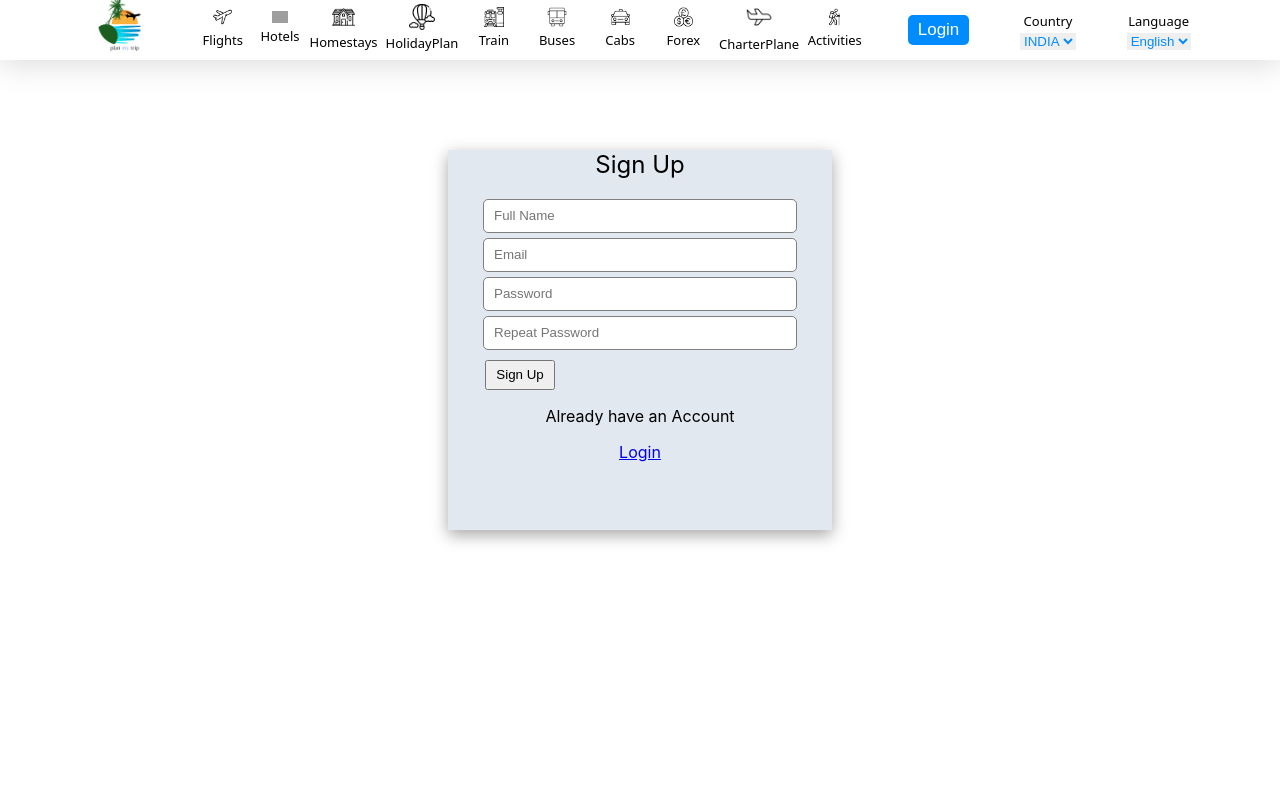
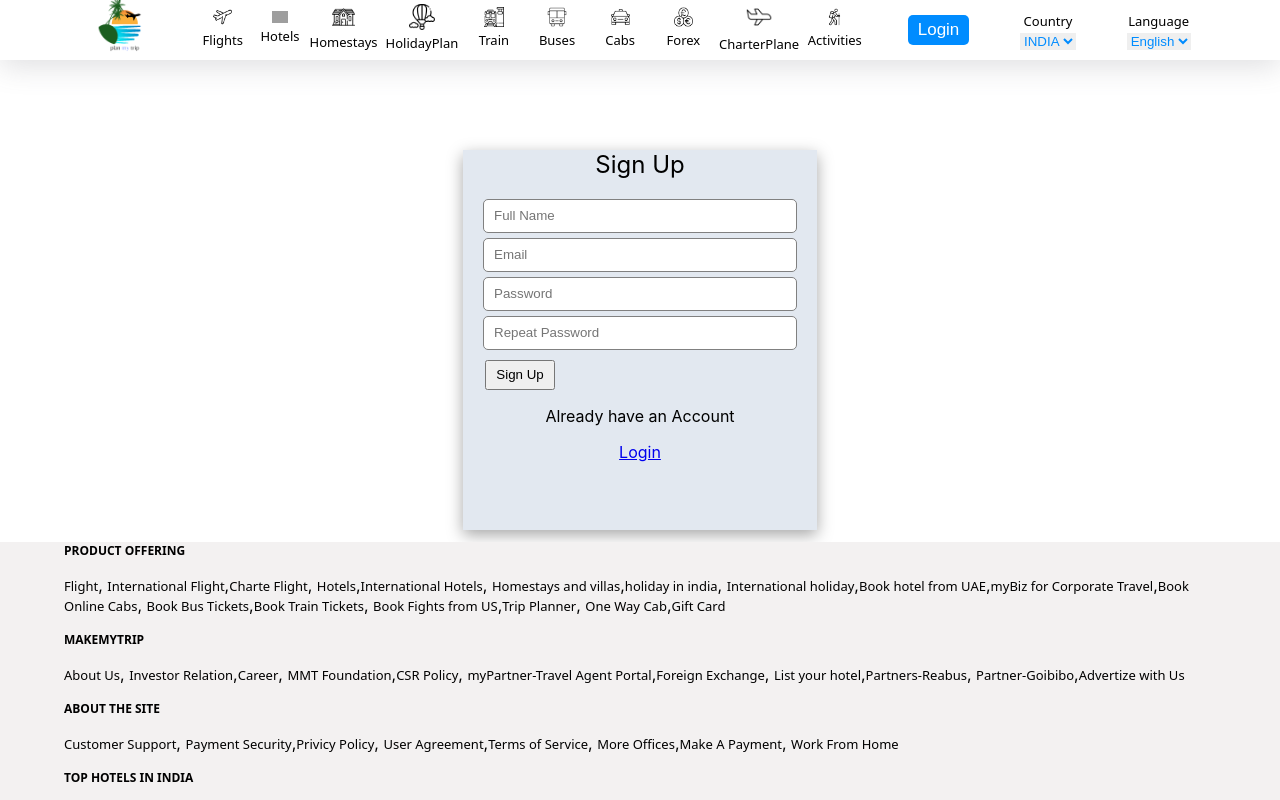
Before and after one commit to dikshantnagpal/Planmytrip, a React (Create React App) app in the folder planmytrip/: page /signup in a window 1280 px wide. Shown: the top 800 px of the page. Built offline with nearby package versions, Linux system fonts and the light colour scheme; no server answers; grey boxes are pictures that could not be loaded.

Commit message:
google auth and resp

```diff
--- a/planmytrip/src/App.js
+++ b/planmytrip/src/App.js
@@ -2,13 +2,14 @@
 import "./App.css";
 import Navbar from "./Components/Navbar";
 import MainRoutes from "./Components/MainRoutes";
+import Footer from "./Components/Footer"
 
 function App() {
   return (
     <div className="App">
       <Navbar />
       <MainRoutes/>
-
+      <Footer/>
     </div>
   );
 }
--- a/planmytrip/src/Components/Navbar.jsx
+++ b/planmytrip/src/Components/Navbar.jsx
@@ -56,11 +56,11 @@
             <Box id="nav_home" onClick={() => navigate("/")}>
               <Text>Home</Text>
             </Box>
-            <Box className="nav_box" onClick={() => navigate("/flight")}>
+            <Box className="nav_box" onClick={() => navigate("/")}>
               <Avatar src={flight} className="nav_avatar" />
               <Text className="nav_text">Flights</Text>
             </Box>
-            <Box className="nav_box" onClick={() => navigate("/hotel")}>
+            <Box className="nav_box" onClick={() => navigate("/")}>
               <Avatar src={hotel} className="nav_avatar" />
               <Text className="nav_text">Hotels</Text>
             </Box>
--- a/planmytrip/src/Components/Page/Login.jsx
+++ b/planmytrip/src/Components/Page/Login.jsx
@@ -42,7 +42,7 @@
 
     return (
         <div >
-            <div style={{rounded:"10px", justifyContent: "center", width: "30%", margin: "auto", alignItems: "center", marginTop: "150px", backgroundColor: "#e2e8f0", boxShadow:"rgba(0, 0, 0, 0.35) 0px 5px 15px",height:"max-content"}}>
+            <div style={{rounded:"10px",padding:"0px 10px", justifyContent: "center", width:"max-content", margin: "auto", alignItems: "center", marginTop: "150px", backgroundColor: "#e2e8f0", boxShadow:"rgba(0, 0, 0, 0.35) 0px 5px 15px",height:"max-content"}}>
                 <h2 style={{fontWeight:"normal"}}>Login</h2>
                <h5 style={{marginLeft:"70px",color:"red"}}> {err && <Alert variant='danger'>{err}</Alert>}</h5>
                 <div >
--- a/planmytrip/src/Components/Page/SignUp.jsx
+++ b/planmytrip/src/Components/Page/SignUp.jsx
@@ -22,7 +22,7 @@
   }
     return (
       <div >
-          <div style={{ rounded: "10px", justifyContent: "center", width: "30%", margin: "auto", alignItems: "center", marginTop: "150px", backgroundColor: "#e2e8f0", boxShadow: "rgba(0, 0, 0, 0.35) 0px 5px 15px", height: "380px" }}>
+        <div style={{ rounded: "10px", padding: "0px 20px", justifyContent: "center", width: "max-content", margin: "auto", alignItems: "center", marginTop: "150px", backgroundColor: "#e2e8f0", boxShadow: "rgba(0, 0, 0, 0.35) 0px 5px 15px", height: "380px" }}>
               <h2 style={{ fontWeight: "normal" }}>Sign Up</h2>
               {err && <Alert variant='danger'>{err}</Alert>}
               <div >
```
